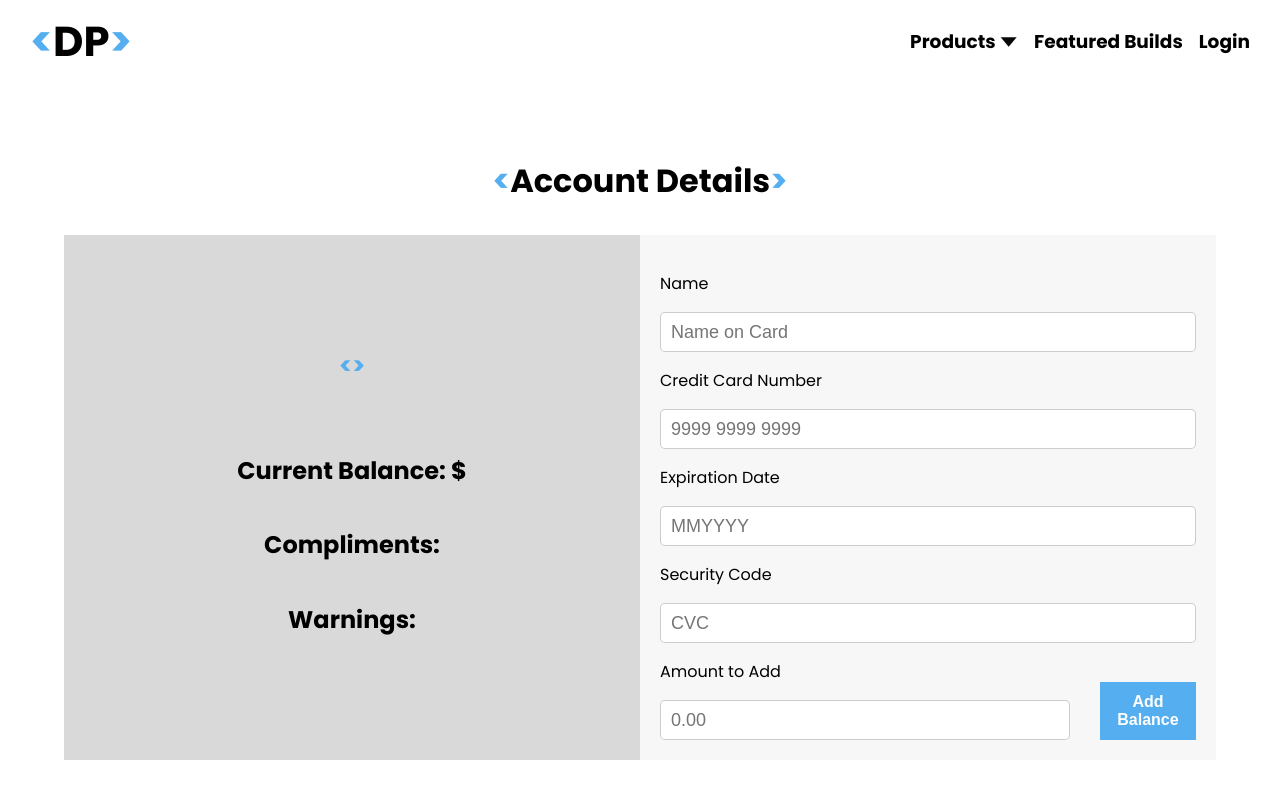
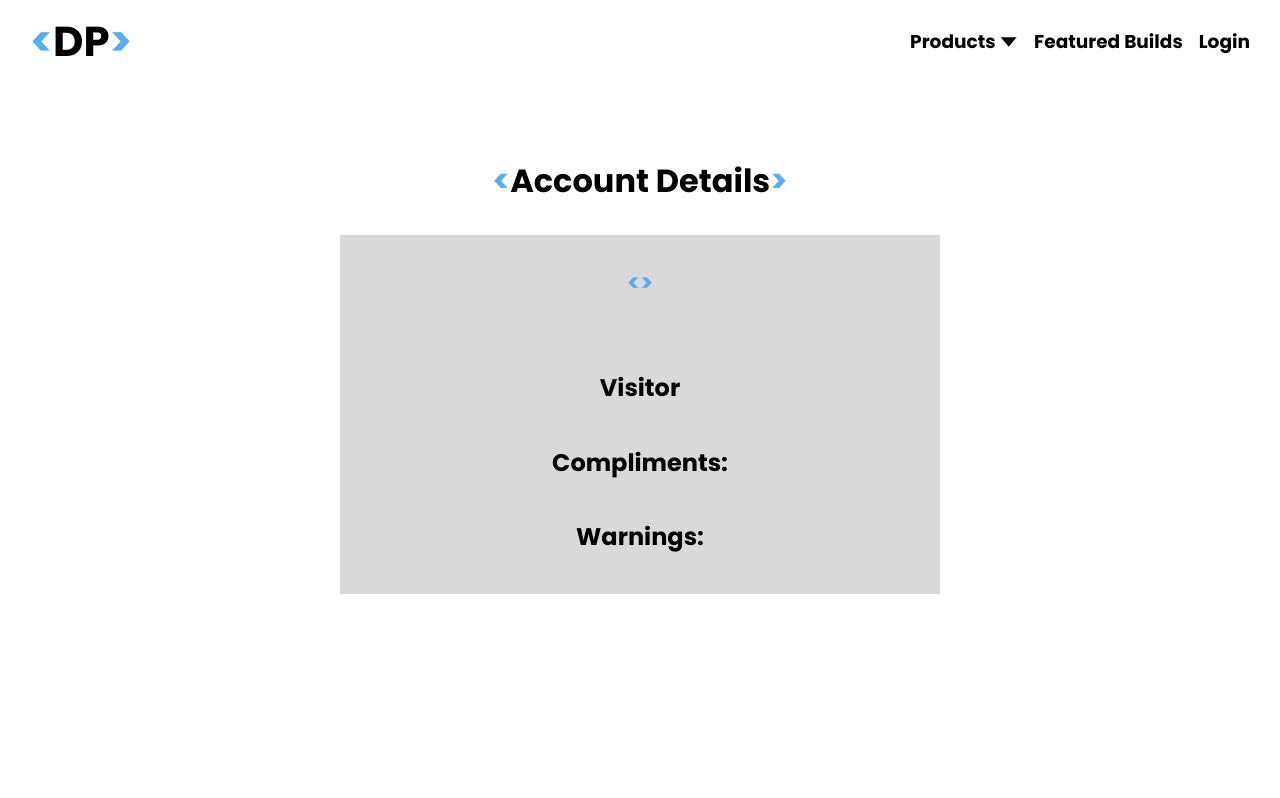
Before and after one commit to brandonlam4237/CSC322_Project, a React (Create React App) app in the folder client/: page /accountDetails in a window 1280 px wide. Built offline with nearby package versions, Linux system fonts and the light colour scheme.

Commit message:
fix: made account details have conditionally rendered stuff

```diff
--- a/client/src/pages/AccountDetails.tsx
+++ b/client/src/pages/AccountDetails.tsx
@@ -63,11 +63,13 @@ export default function AccountDetails() {
             <div className="logo__accent-right">{`>`}</div>
           </h2>
           <h2> {user.email}</h2>
-          <h2> Current Balance: ${user.balance}</h2>
+          <h2>{user.user_type}</h2>
+          {user.user_type === "Customer" ? <h2> Current Balance: ${user.balance}</h2> : ""}
           <h2> Compliments: {user.compliments}</h2>
           <h2> Warnings: {user.warnings}</h2>
         </section>
 
+        {user.user_type === "Customer" ?
         <section className="account-details-component__content__container-right">
             <div className="name_and_credit">
               <form>
@@ -145,6 +147,7 @@ export default function AccountDetails() {
               </Button>
             </div>
           </section>
+        : ""}
       </div>
     </main>
   );
```
Lines whose indentation alone changed are shown as unchanged.
